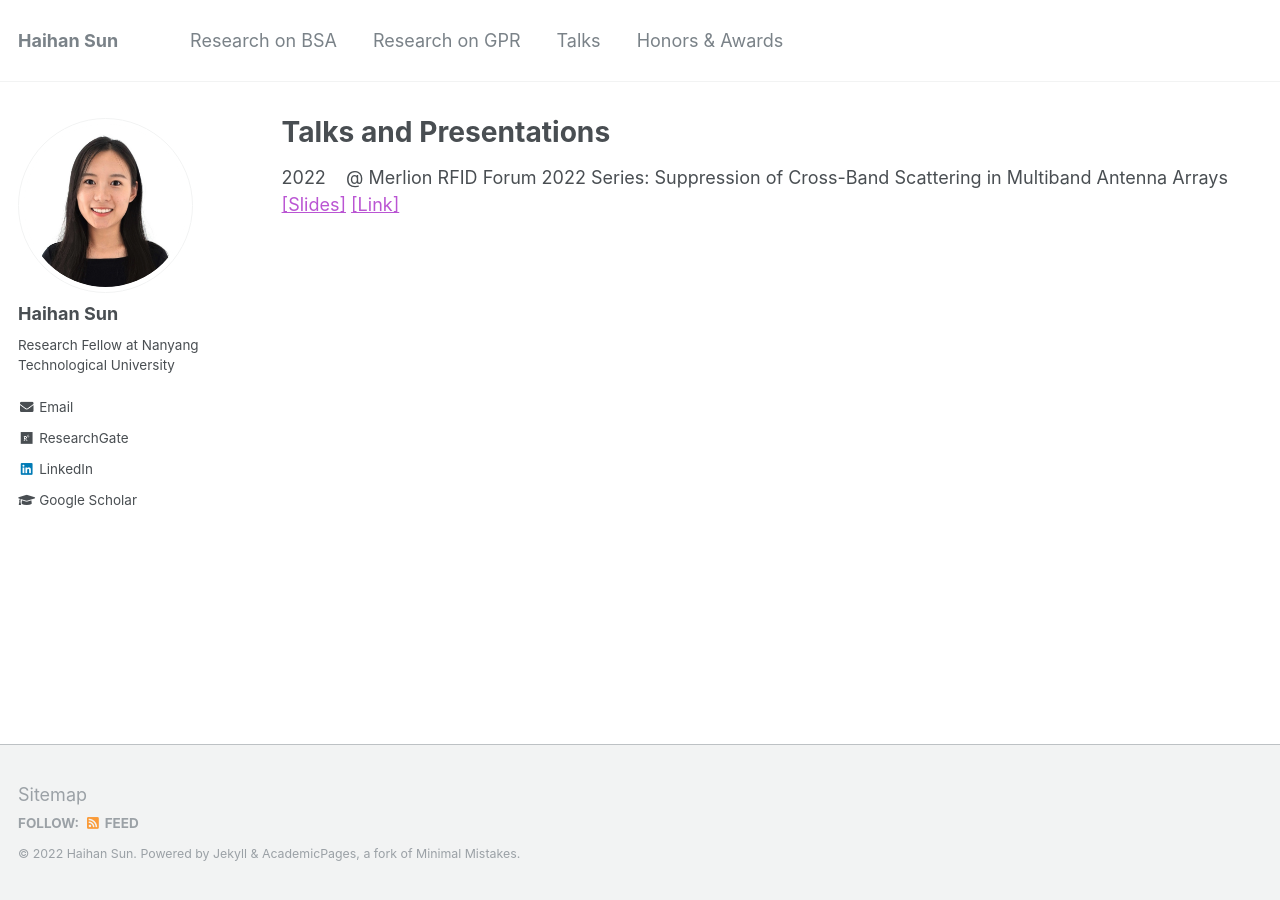
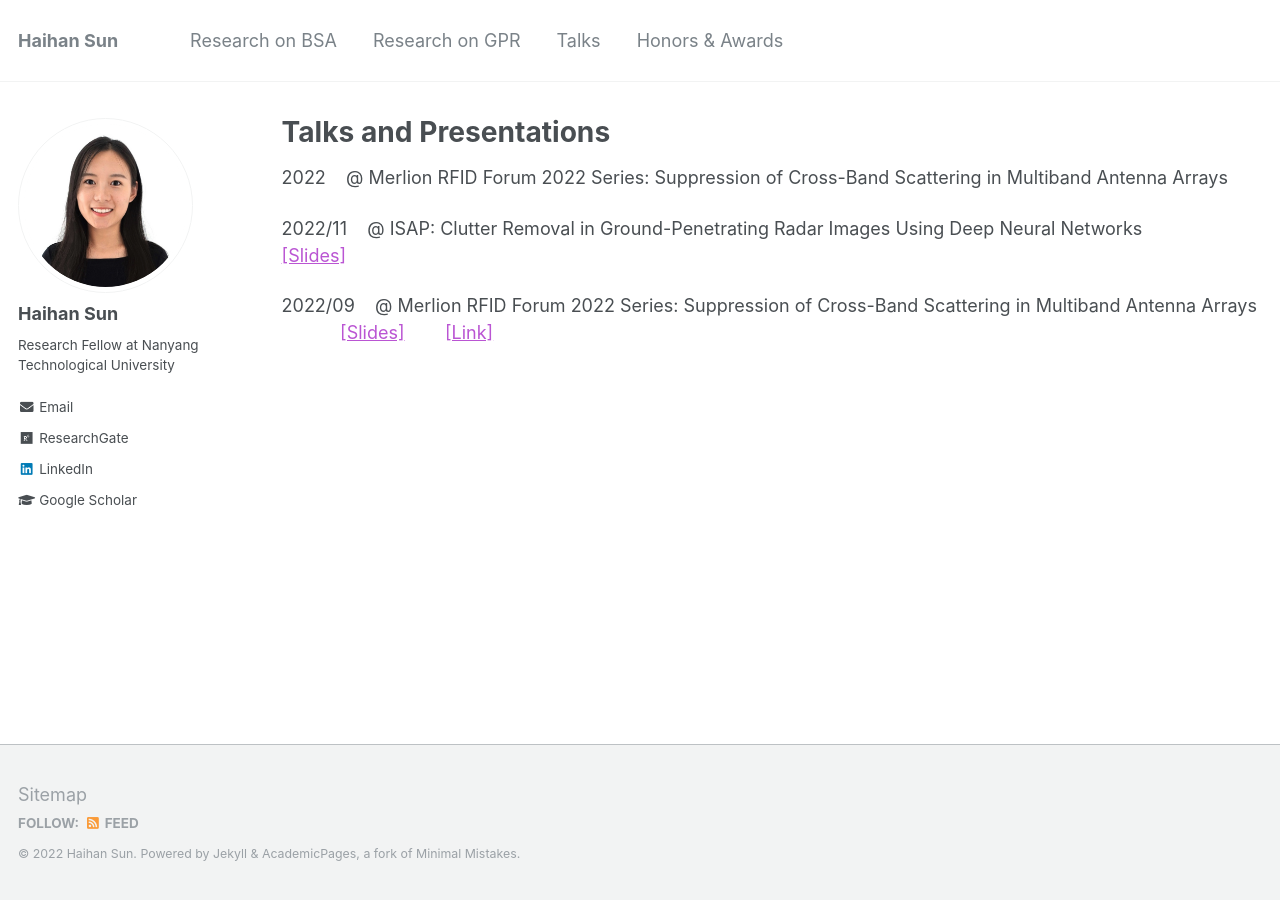
Before and after one commit to Haihan-Sun/Haihan-Sun.github.io, a Jekyll site: the page built from _pages/talks.html, in a window 1280 px wide. Built offline with Jekyll 4.4.1, drawn with Linux system fonts in a browser that asks for light colours.

Commit message:
Update talks.html

```diff
--- a/_pages/talks.html
+++ b/_pages/talks.html
@@ -5,6 +5,12 @@ permalink: /talks/
 author_profile: true
 ---
 
+
 <p>2022 &nbsp;&nbsp; @ Merlion RFID Forum 2022 Series: Suppression of Cross-Band Scattering in Multiband Antenna Arrays
-  <a href="./files/Merlion_RFID_Forum_Hai-Han%20SUN.pdf" style="color:MediumOrchid;">[Slides]</a>
-  <a href="https://r10.ieee.org/singapore-rfid/2022/09/10/merlion-rfid-forum-2022-series-suppression-of-cross-band-scattering-in-multiband-antenna-arrays/" style="color:MediumOrchid;">[Link]</a>
+
+<p>2022/11 &nbsp;&nbsp; @ ISAP: Clutter Removal in Ground-Penetrating Radar Images Using Deep Neural Networks  &emsp;
+&nbsp;&nbsp;&nbsp;&nbsp;&nbsp;&nbsp; <a href="http://Haihan-Sun.github.io/files/ISAP2022.pdf" style="color:MediumOrchid;">[Slides]</a>
+
+<p>2022/09 &nbsp;&nbsp; @ Merlion RFID Forum 2022 Series: Suppression of Cross-Band Scattering in Multiband Antenna Arrays &emsp;
+&nbsp;&nbsp;&nbsp;&nbsp;&nbsp;&nbsp;  <a href="http://Haihan-Sun.github.io/files/Merlion_RFID_Forum_Hai-Han SUN.pdf" style="color:MediumOrchid;">[Slides]</a>
+&nbsp;&nbsp;&nbsp;&nbsp;&nbsp;&nbsp;  <a href="https://r10.ieee.org/singapore-rfid/2022/09/10/merlion-rfid-forum-2022-series-suppression-of-cross-band-scattering-in-multiband-antenna-arrays/" style="color:MediumOrchid;">[Link]</a>
```
